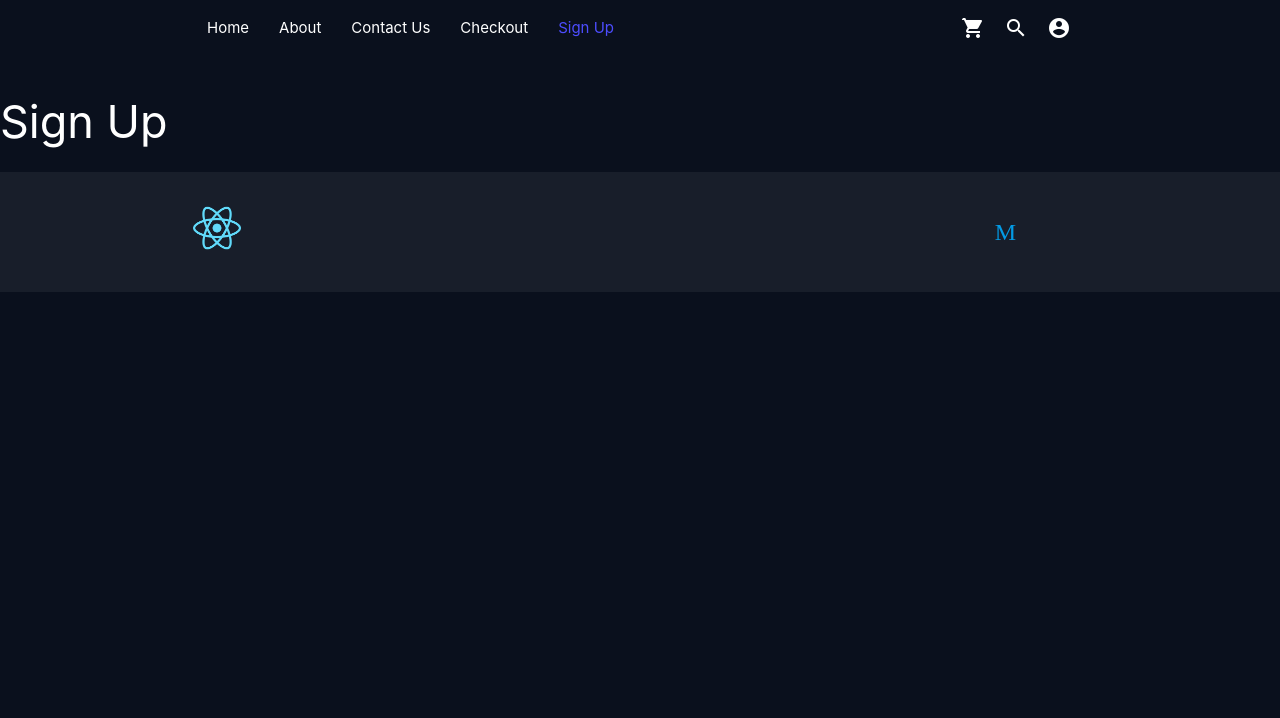
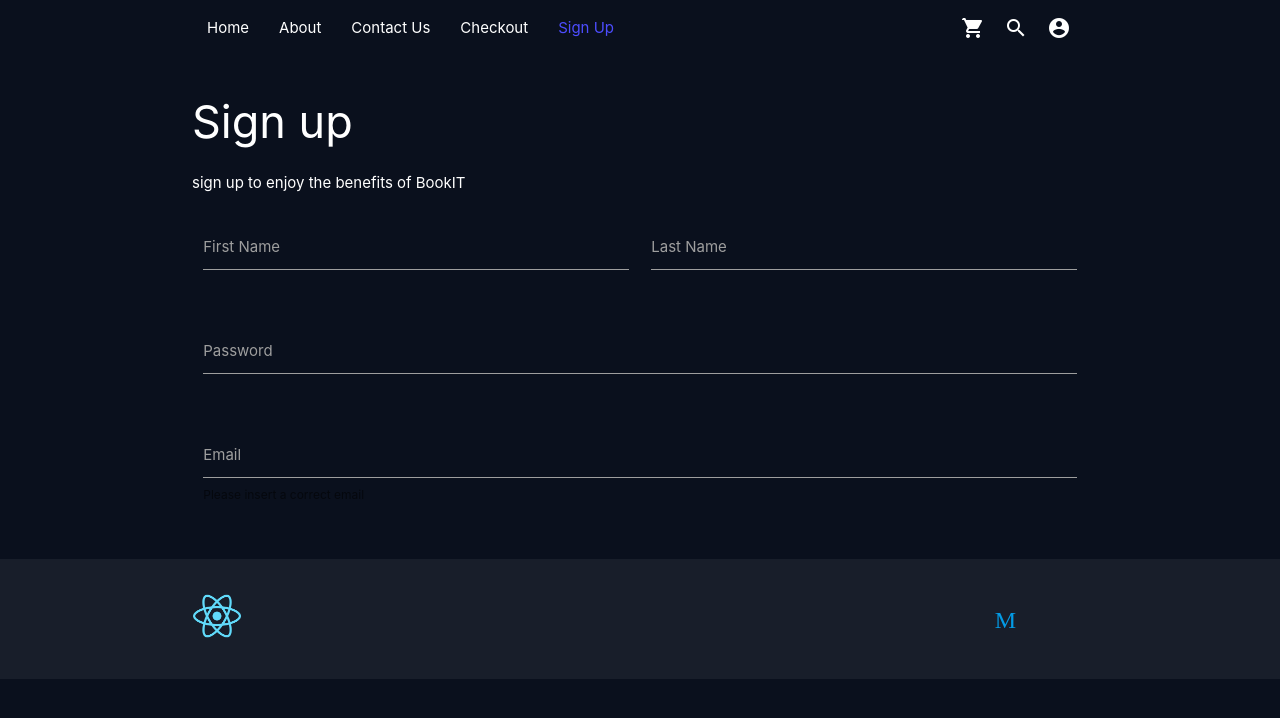
Before and after one commit to JonasSkjodt/bookit, a React (Create React App) app in the folder client/: page /sign-up in a window 1280 px wide. Shown: the top 718 px of the page. Built offline with nearby package versions, Linux system fonts and the light colour scheme.

Commit message:
sign up page with form

```diff
--- a/client/src/App.js
+++ b/client/src/App.js
@@ -9,6 +9,8 @@ import About from './pages/about';
 import SignUp from './pages/signup';
 import Contact from './pages/contact';
 import Checkout from './pages/checkout';
+import LogIn from './pages/login';
+import Search from './pages/search';
 
 function App() {
 return (
@@ -20,6 +22,8 @@ return (
 		<Route path='/contact' element={<Contact/>} />
 		<Route path='/checkout' element={<Checkout/>} />
 		<Route path='/sign-up' element={<SignUp/>} />
+		<Route path='/login' element={<LogIn/>} />
+		<Route path='/search' element={<Search/>} />
 	</Routes>
 	<Footer />
 	</Router>
--- a/client/src/components/Navbar/index.js
+++ b/client/src/components/Navbar/index.js
@@ -27,8 +27,8 @@ return (
 		</Nav>
 		<div className="header-icons">
 			<a href="#" className="waves-effect waves-light"><i className="material-icons">shopping_cart</i></a>
-			<a href="#" className="waves-effect waves-light"><i className="material-icons">search</i></a>
-			<a href="#" className="waves-effect waves-light"><i className="material-icons">account_circle</i></a>
+			<a href="/search" className="waves-effect waves-light"><i className="material-icons">search</i></a>
+			<a href="/login" className="waves-effect waves-light"><i className="material-icons">account_circle</i></a>
 		</div>
 	</div>
 	</>
--- a/client/src/pages/index.js
+++ b/client/src/pages/index.js
@@ -66,7 +66,7 @@ const Home = () => {
 									</div>
 									<div className="card-reveal">
 									<span className="card-title grey-text text-darken-4">Card Title<i className="material-icons right">close</i></span>
-									<p className="black-text">{customer.bookName}  Here is some more information from the express server</p>
+									<p className="black-text">{customer.bookName} <span>{customer.about}</span></p>
 									</div>
 								</div>
 							</div>)
--- /dev/null
+++ b/client/src/pages/login.js
@@ -0,0 +1,11 @@
+import React from 'react';
+
+const LogIn = () => {
+return (
+	<div class="container">
+       <h1>login page</h1>
+	</div>
+);
+};
+
+export default LogIn;
--- /dev/null
+++ b/client/src/pages/search.js
@@ -0,0 +1,11 @@
+import React from 'react';
+
+const Search = () => {
+return (
+	<div>
+	<h1>search page</h1>
+	</div>
+);
+};
+
+export default Search;
--- a/client/src/pages/signup.js
+++ b/client/src/pages/signup.js
@@ -2,8 +2,36 @@ import React from 'react';
 
 const SignUp = () => {
 return (
-	<div>
-	<h1>Sign Up</h1>
+	<div class="container">
+        <h1>Sign up</h1>
+		<p>sign up to enjoy the benefits of BookIT</p>
+	<div class="row">
+    <form class="col s12">
+      <div class="row">
+        <div class="input-field col s6">
+          <input id="first_name" type="text" class="validate" />
+          <label for="first_name">First Name</label>
+        </div>
+        <div class="input-field col s6">
+          <input id="last_name" type="text" class="validate" />
+          <label for="last_name">Last Name</label>
+        </div>
+      </div>
+      <div class="row">
+        <div class="input-field col s12">
+          <input id="password" type="password" class="validate" />
+          <label for="password">Password</label>
+        </div>
+      </div>
+      <div class="row">
+        <div class="input-field col s12">
+          <input id="email" type="email" class="validate" />
+          <label for="email">Email</label>
+          <span class="helper-text" data-error="wrong" data-success="right">Please insert a correct email</span>
+        </div>
+      </div>
+    </form>
+  </div>
 	</div>
 );
 };
```
Also changed, not shown: 1 other file (tests, documents, lock files or other folders).
